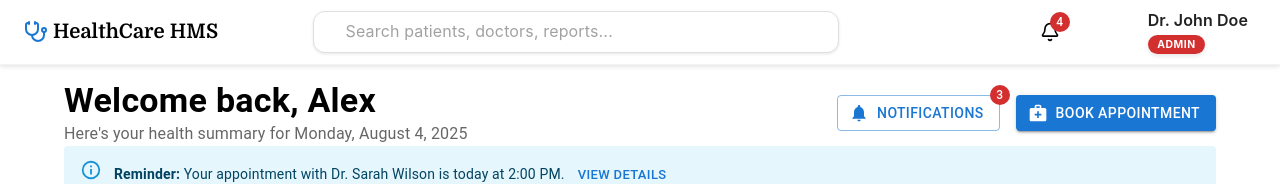
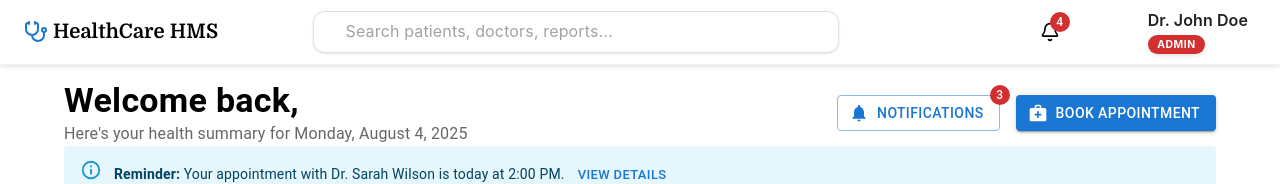
Before and after one commit to dipinrz/HMS-TEAM, a React (Vite) app in the folder frontend/: page /patient in a window 1280 px wide. Shown: the top 184 px of the page. Built offline with nearby package versions, Linux system fonts and the light colour scheme; some icons are missing; a web font is replaced by a local one.

Commit message:
patient dahsboard user dynamic update

```diff
--- a/frontend/src/pages/dashboards/PatientDashboad.tsx
+++ b/frontend/src/pages/dashboards/PatientDashboad.tsx
@@ -183,7 +183,7 @@ const medications: Medication[] = [
 const PatientDashboard = () => {
   const [selectedDate, setSelectedDate] = useState<Date | null>(new Date());
   const theme = useTheme();
-  const {user} = useAuthStore()
+  const { user } = useAuthStore();
 
   const getStatusChipColor = (status: string) => {
     switch (status) {
@@ -223,7 +223,9 @@ const PatientDashboard = () => {
         gap={1}
       >
         <Box>
-          <Typography variant="h4" fontWeight={600}>Welcome back, Alex</Typography>
+          <Typography variant="h4" fontWeight={600}>
+            Welcome back, {user?.first_name}
+          </Typography>
           <Typography variant="body1" color="text.secondary">
             Here's your health summary for{" "}
             {new Date().toLocaleDateString("en-US", {
```
